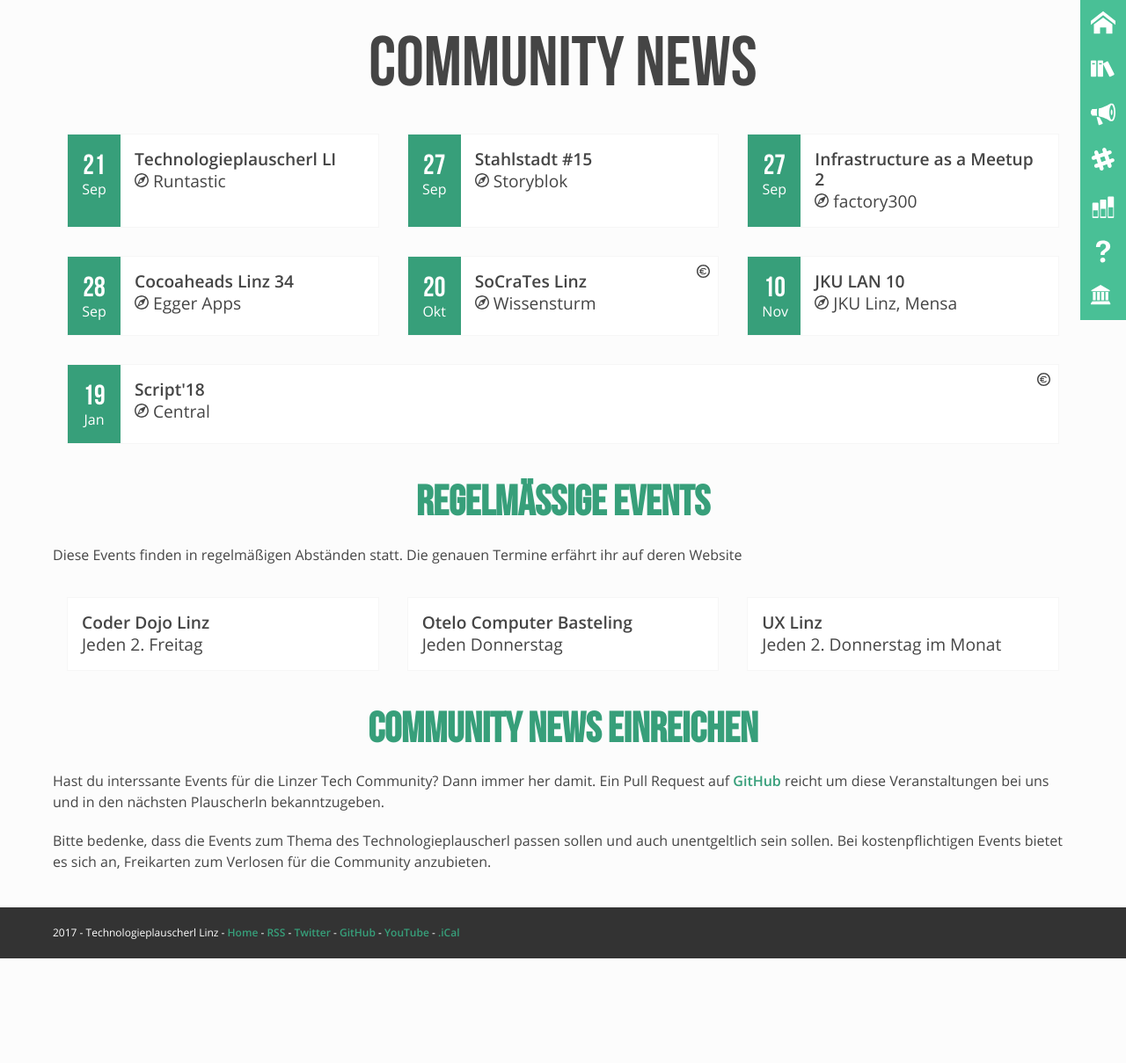
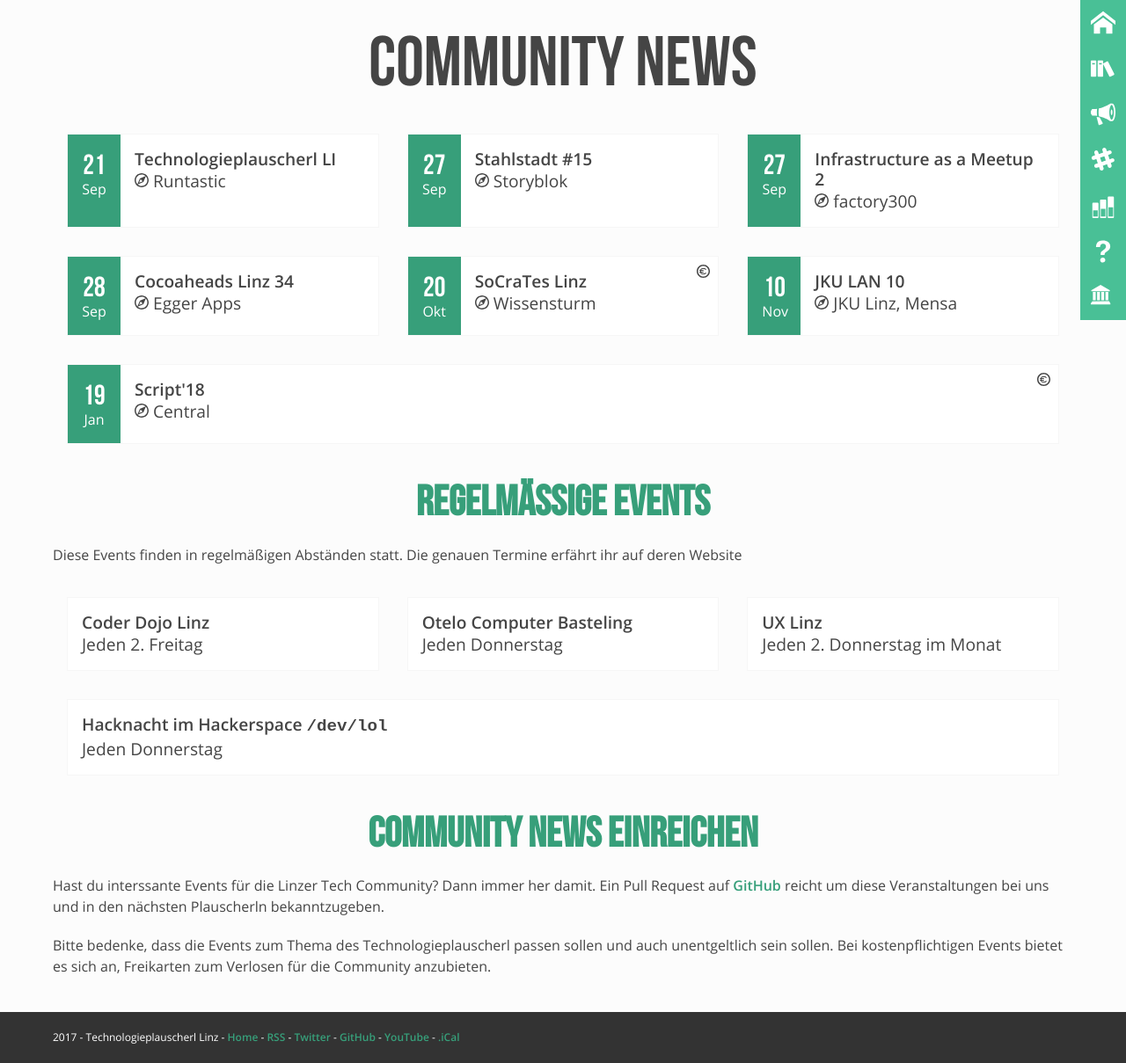
Before and after one commit to mericanAncer127/plauscherl, a Jekyll site: the page built from pages/community-news.html, in a window 1280 px wide. Shown: the whole page at 88% size. Built offline with Jekyll 4.4.1, drawn with Linux system fonts in a browser that asks for light colours; before the commit the page ends 1090 px from its top, so only the background shows below that.

Commit message:
Added /dev/lol

```diff
--- a/pages/community-news.html
+++ b/pages/community-news.html
@@ -25,7 +25,7 @@
 	  </div>
 	</a>
 
-	<a href="https://coderdojo-linz.github.io/termine.html" class="event">
+	<a href="http://www.otelo.or.at/de/nodes/computer-basteling" class="event">
 	  <div class="event__details">
 		<div class="event__information">
 		  <h2 class="event__title" itemprop="name">Otelo Computer Basteling</h2>
@@ -46,6 +46,17 @@
 		</div>
 	  </div>
 	</a>
+
+	<a href="https://www.devlol.org/" class="event">
+	  <div class="event__details">
+		<div class="event__information">
+		  <h2 class="event__title" itemprop="name">Hacknacht im Hackerspace <code>/dev/lol</code></h2>
+		  <div class="event__venue">
+			<span>Jeden Donnerstag</span>
+		  </div>
+		</div>
+	  </div>
+	</a>
 </div>
 
 <h2>Community News einreichen</h2>
```
